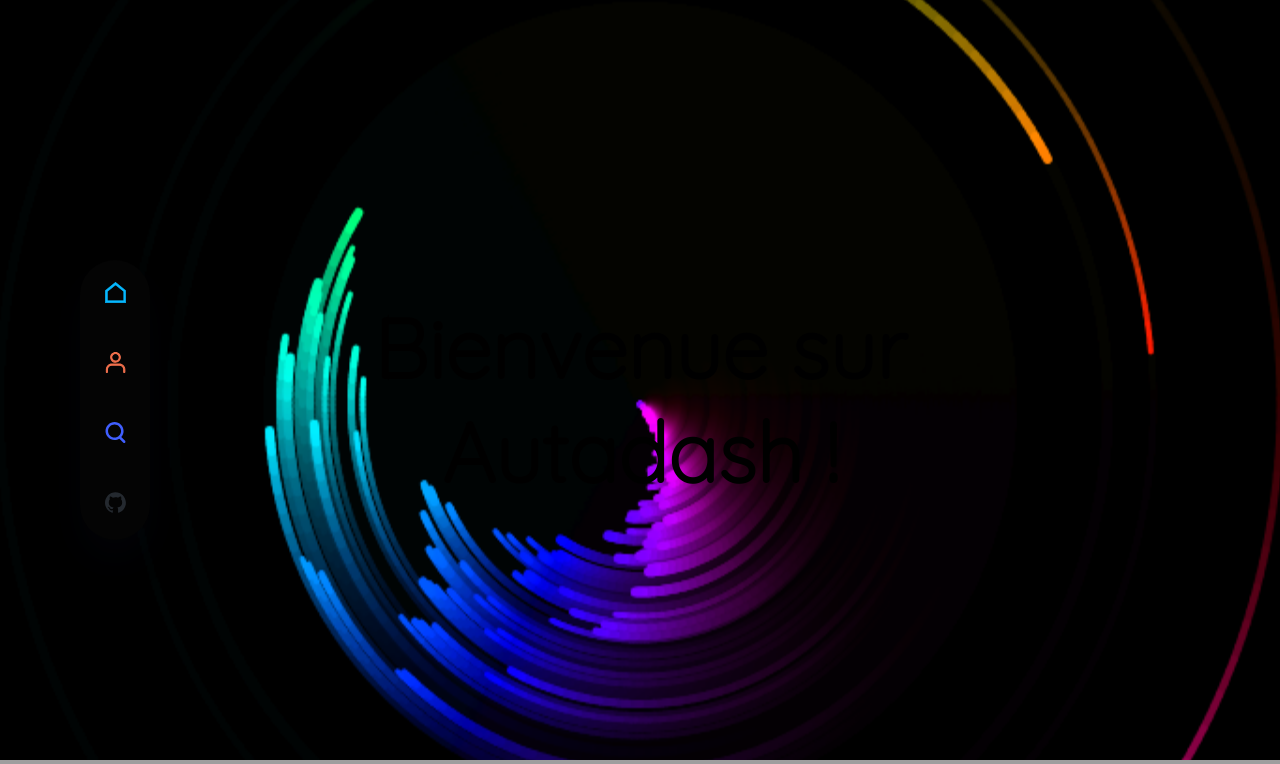
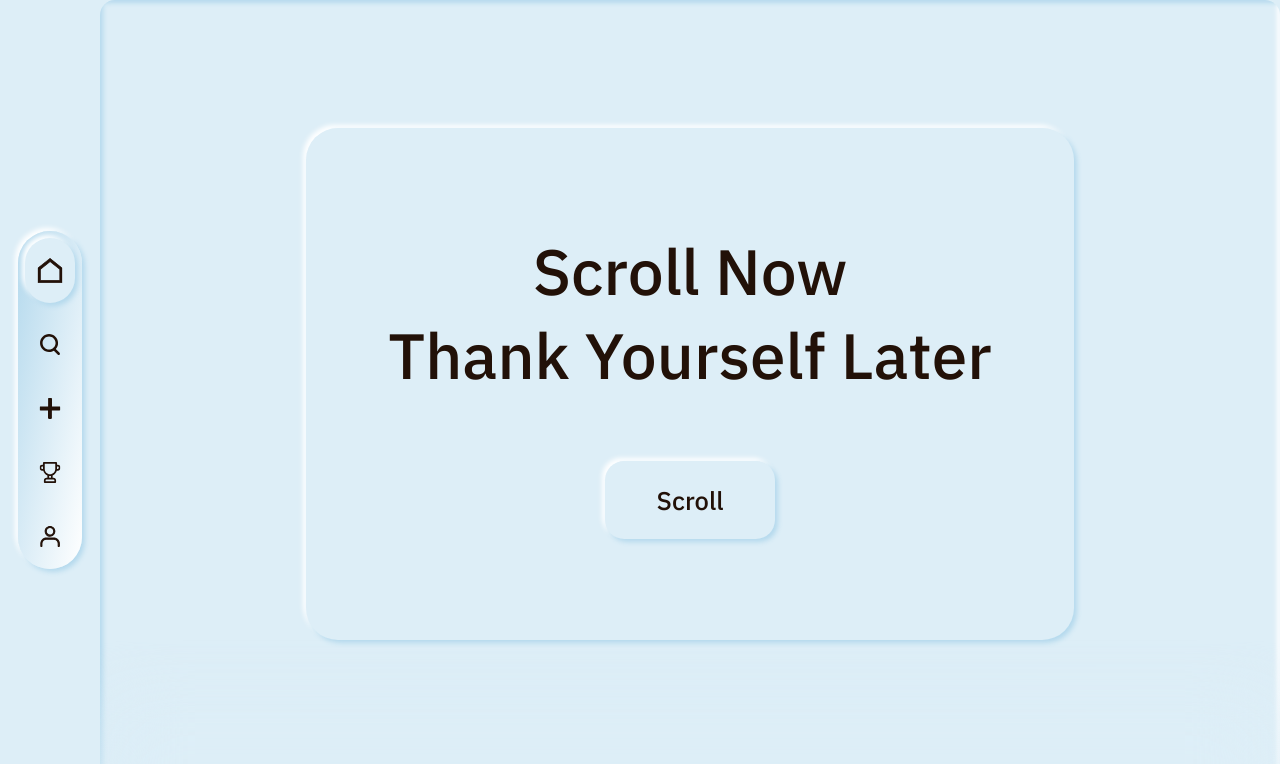
Before and after one commit to Flyns157/autadash, a Python web app: template autadash/templates/test.html in a window 1280 px wide. Shown: the top 764 px of the page. Run offline with Jinja, Linux system fonts and the light colour scheme; the template is opened without the code that fills it, so the values that code supplies are empty; grey boxes are pictures that could not be loaded.

Commit message:
Update test.html with new layout and styles
This commit updates the test.html file with a new layout and styles. The new layout includes a wrapper div, navbar, main section, and footer. The navbar has been updated

```diff
--- a/autadash/assets/css/style.scss
+++ b/autadash/assets/css/style.scss
@@ -19,6 +19,13 @@ body {
     font-size: calc(0.3 * var(--m));
 }
 
+main {
+    display: flex;
+    flex-direction: column;
+    z-index: 2;
+    background-color: #111;
+}
+
 .Ccomponent {
     display: flex;
     justify-content: center;
@@ -26,6 +33,7 @@ body {
     min-height: 100vh;
     width: 100%;
     overflow: hidden;
+    z-index: 2;
 }
 
 .ring {
--- a/autadash/assets/css/test.scss
+++ b/autadash/assets/css/test.scss
@@ -0,0 +1,347 @@
+$shape-size: 80px;
+$distance: 3px;
+$blur: 5px;
+$intensity: 10%;
+$bg-color: #ddeef7;// #ddeef7 #003856
+$navbar-color: $bg-color;
+
+@mixin neumorphism($distance, $blur, $intensity, $inset: false, $shape: flat, $color: $bg-color) {
+    $light-color: lighten($color, $intensity);
+    $dark-color: darken($color, $intensity);
+    @if $shape == concave {
+        background: linear-gradient(to bottom right, $light-color, $dark-color);
+    } @else if $shape == convex {
+        background: linear-gradient(to top left, $light-color, $dark-color);
+    } @else {
+        background: $color;
+    }
+    box-shadow:
+        $distance $distance $blur $dark-color if($inset, inset, null),
+        -#{$distance} -#{$distance} $blur $light-color if($inset, inset, null);
+}
+
+html {
+    background-color: $bg-color;
+}
+
+::-webkit-scrollbar {
+    @include neumorphism($distance, $blur, $intensity, true, flat, $bg-color);
+    border-radius: 50px;
+}
+
+::-webkit-scrollbar-thumb {
+    @include neumorphism($distance, $blur, $intensity, false, convex, $bg-color);
+    border-radius: 50px;
+}
+
+* {
+    box-sizing: border-box;
+    scroll-behavior: smooth;
+    padding: 0;
+    margin: 0;
+}
+
+// base structure page
+.wrapper {
+    width: 100px;
+    min-height: 100vh;
+    background: $bg-color;
+    display: grid;
+    align-items: center;
+    justify-items: center;
+    position: absolute;
+}
+
+nav {
+    z-index: 100;
+    width: 64px;
+    display: flex;
+    flex-direction: column;
+    align-items: center;
+    padding: 0;
+    border-radius: 40px;
+    position: relative;
+    @include neumorphism($distance, $blur, $intensity, false, convex, $navbar-color);
+    color: invert($bg-color);
+
+    .home {
+        $H: 1.3;
+        height: 50px * $H;
+        font-size: 25px;
+        margin-bottom: 7px * $H;
+        // background-color: invert($navbar-color);
+        // color: $navbar-color;
+        // filter: drop-shadow(0 0 5px invert($navbar-color));
+        @include neumorphism($distance, $blur, $intensity, false, flat, $navbar-color);
+
+        &:hover {
+            @include neumorphism($distance, $blur, $intensity, true, convex, $navbar-color);
+            color: invert($navbar-color);
+            filter: none;
+
+            &:active {
+                @include neumorphism($distance, $blur, $intensity * 2, true, convex, $navbar-color);
+                svg {
+                    opacity: 75%;
+                }
+            }
+
+            > * {
+                font-size: 25px - 2px;
+
+                svg {
+                    transform: translateX(-(50px - (25px - 2px))/2);
+                }
+            }
+        }
+
+        svg {
+            transform: translateX(-(50px-25px)/2);
+        }
+    }
+
+    > * {
+        width: 50px;
+        height: 50px;
+        cursor: pointer;
+        display: inline-flex;
+        align-items: center;
+        justify-content: flex-end;
+        font-size: 21px;
+        border-radius: 45px;
+        margin: 7px;
+        color: invert($navbar-color);
+
+        &:hover {
+            @include neumorphism($distance, $blur, $intensity, true, concave, $navbar-color);
+
+            &:active {
+                @include neumorphism($distance, $blur, $intensity, true, convex, $navbar-color);
+                svg {
+                    opacity: 75%;
+                }
+            }
+
+            > * {
+                font-size: 21px - 1px;
+
+                svg {
+                    transform: translateX(-(50px - (21px - 1px))/2);
+                }
+            }
+        }
+
+        svg {
+            display: inline-block;
+            width: 1em;
+            height: 1em;
+            stroke-width: 0;
+            stroke: currentColor;
+            fill: currentColor;
+            transform: translateX(-(50px-21px)/2);
+        }
+    }
+}
+
+//  footer test
+
+@import url("https://fonts.googleapis.com/css?family=IBM%20Plex%20Sans:500|IBM%20Plex%20Sans:300");
+
+:root {
+    --m: 4rem;
+}
+
+main {
+    width: calc(100vw - 100px);
+    overflow-x: hidden;
+    border-radius: 15px;
+    transform: translateX(100px)
+}
+
+.foot {
+    // background-color: black;
+    @include neumorphism($distance, $blur, $intensity, true, flat, $bg-color);
+    color: white;
+    font-family: "IBM Plex Sans";
+    font-weight: 300;
+
+    display: flex;
+    flex-direction: column;
+
+    align-items: center;
+    height: 180vh;
+    margin: 0;
+    color: #d5d5d5;
+    font-size: calc(0.3 * var(--m));
+}
+
+h2 {
+    font-weight: 500;
+    text-align: center;
+    font-size: var(--m);
+    margin: 0;
+}
+
+h3 {
+    font-weight: 500;
+    font-size: calc(0.6 * var(--m));
+    margin: 0;
+}
+
+.card {
+    height: calc(8 * var(--m));
+    width: calc(12 * var(--m));
+    // background: linear-gradient(120deg, #ff8064, #725bdc);
+    @include neumorphism($distance, $blur, $intensity, false, flat);
+    color: invert($bg-color);
+    border-radius: calc(0.5 * var(--m));
+
+    display: flex;
+    flex-direction: column;
+    justify-content: center;
+    align-items: center;
+    gap: var(--m);
+
+    position: fixed;
+    margin: calc(2 * var(--m)) calc(5 * var(--m)) calc(5 * var(--m)) calc(5 * var(--m));
+
+    > a {
+        @include neumorphism($distance, $blur, $intensity, false, flat);
+        font-size: calc(0.4 * var(--m));
+        border: none;
+        // color: #e5e5e5;
+        color: invert($bg-color);
+        font-family: "IBM Plex Sans";
+        font-weight: 400;
+        padding: calc(0.35 * var(--m)) calc(0.8 * var(--m));
+        border-radius: calc(0.3 * var(--m));
+
+        &:active {
+            @include neumorphism($distance, $blur, $intensity, false, convex);
+            opacity: 75%;
+        }
+    }
+}
+
+
+footer {
+    margin-top: 80vh;
+    z-index: 500;
+    width: 100%;
+    height: 100vh;
+
+    display: flex;
+    flex-direction: row;
+    justify-content: space-evenly;
+    align-items: flex-end;
+    padding: 5rem 2vw;
+    position: relative;
+}
+
+footer::before {
+    content: "";
+    position: absolute;
+    inset: 0;
+    background: linear-gradient(
+        rgba($bg-color, 0) 5%,
+        rgba($bg-color, 0.3) 20%,
+        rgba($bg-color, 0.6) 30%,
+        rgba($bg-color, 0.8) 40%,
+        rgba($bg-color, 1) 50%,
+        $bg-color
+    );
+    z-index: -7;
+}
+
+.backdrop {
+    z-index: -5;
+    position: absolute;
+    inset: 0;
+
+    backdrop-filter: blur(40px);
+    -webkit-backdrop-filter: blur(40px);
+
+    mask-image: linear-gradient(
+        rgba(0, 0, 0, 0),
+        rgba(0, 0, 0, 0.5) 10%,
+        rgba(0, 0, 0, 0.8) 20%,
+        rgba(0, 0, 0, 1) 30%,
+        rgb(0, 0, 0)
+    );
+
+    -webkit-mask-image: linear-gradient(
+        rgba(0, 0, 0, 0),
+        rgba(0, 0, 0, 0.5) 10%,
+        rgba(0, 0, 0, 0.8) 20%,
+        rgba(0, 0, 0, 1) 30%,
+        rgb(0, 0, 0)
+    );
+}
+
+.col {
+    flex-direction: column;
+    align-items: flex-start;
+    justify-content: flex-start;
+    padding: calc(0.3 * var(--m)) calc(0.8 * var(--m));
+    width: 28%;
+}
+
+.col2,
+.col3 {
+    // background-color: #121212;
+    @include neumorphism($distance, $blur, $intensity, false, convex, rgba(invert($bg-color), 0.5));
+    border-radius: calc(0.5 * var(--m));
+}
+
+img {
+    height: calc(0.3 * var(--m));
+    object-fit: cover;
+}
+
+.social {
+    display: flex;
+    flex-direction: row;
+    justify-content: flex-start;
+    gap: 1rem;
+}
+
+a {
+    text-decoration: none;
+    color: inherit;
+}
+
+.link {
+    width: calc(0.8 * var(--m));
+    height: calc(0.8 * var(--m));
+    background-color: rgba(invert($bg-color), 0.1);
+    border-radius: calc(0.1 * var(--m));
+
+    display: flex;
+    justify-content: center;
+    align-items: center;
+}
+
+@media screen and (max-width: 1000px) {
+    :root {
+        --m: 3rem;
+    }
+}
+
+@media screen and (max-width: 700px) {
+    footer {
+        flex-direction: column;
+        padding: 5rem 20vw;
+    }
+    .col {
+        width: 100%;
+    }
+}
+
+z {
+--c0: #71a1ff;
+--c1: #4d85f6;
+--c2: #3b72e2;
+--c3: #336de2;
+--c4: #2151af;
+--c5: #244483;
+--c6: #111;}
--- a/autadash/templates/auth/profile.html
+++ b/autadash/templates/auth/profile.html
@@ -6,6 +6,7 @@
 
 {% block content %}
 <main class="Cheader">
+    <div>
         <h2>Hello, {{ name }} !</h1>
         <p>Your email : {{ email }}</p>
         {% if not email_confirmed %}
@@ -14,5 +15,6 @@
             </form>
         {% endif %}
         <a href="{{ url_for('auth.logout') }}" class="leave">Logout</a>
+    </div>
 </main>
 {% endblock %}
--- a/autadash/templates/layout.html
+++ b/autadash/templates/layout.html
@@ -13,7 +13,7 @@
 
 <body>
     {% include "navbar.partial.html" %}
-    <main style="display: flex;flex-direction: column;">
+    <main>
     {% block content %}
     {% endblock %}
 
--- a/autadash/templates/test.html
+++ b/autadash/templates/test.html
@@ -1,130 +1,137 @@
-{% extends "layout.html" %}
+<!DOCTYPE html>
+<html lang="fr">
 
-{% block head %}
-<link rel="stylesheet" href="/css/test.css" />
-<title>Autadash | Test</title>
-{% endblock %}
+<head>
+    <meta charset="UTF-8">
+    <meta name="viewport" content="width=device-width, initial-scale=1.0">
+    <title>test</title>
+    <link rel="stylesheet" href="../assets/css/test.css">
+    <link rel="icon" href="../assets/img/logo.svg" type="image/svg">
+    <script>
+        let docTitle = document.title;
+        window.addEventListener("blur", () => { document.title = "Come back 😭"; })
+        window.addEventListener("focus", () => { document.title = docTitle; })
+    </script>
+</head>
 
-{% block content %}
-<canvas id="c">
-</canvas>
-<header class="Cheader">
-    <h1>Bienvenue sur Autadash !</h1>
-</header>
-<article id="article1">
-    <ul class="slider">
-        <li class="item" style="
-        background-image: url('https://cdn.mos.cms.futurecdn.net/dP3N4qnEZ4tCTCLq59iysd.jpg');
-      ">
-            <div class="content">
-                <h2 class="title">"Lossless Youths"</h2>
-                <p class="description">
-                    Lorem ipsum, dolor sit amet consectetur adipisicing elit.
-                    Tempore fuga
-                    voluptatum, iure corporis inventore praesentium nisi. Id
-                    laboriosam
-                    ipsam enim.
-                </p>
+<body>
+    <div class="wrapper">
+        <nav>
+            <a class="home">
+                <svg>
+                    <use xlink:href="#icon-home"></use>
+                </svg>
+            </a>
             <a href="#">
-                    <button>Read More</button>
+                <svg>
+                    <use xlink:href="#icon-search"></use>
+                </svg>
             </a>
+            <a href="#">
+                <svg>
+                    <use xlink:href="#icon-plus"></use>
+                </svg>
+            </a>
+            <a href="#">
+                <svg>
+                    <use xlink:href="#icon-cup"></use>
+                </svg>
+            </a>
+            <a href="#">
+                <svg>
+                    <use xlink:href="#icon-user"></use>
+                </svg>
+            </a>
+        </nav>
     </div>
-        </li>
-        <li class="item" style="background-image: url('https://i.redd.it/tc0aqpv92pn21.jpg')">
-            <div class="content">
-                <h2 class="title">"Estrange Bond"</h2>
-                <p class="description">
-                    Lorem ipsum, dolor sit amet consectetur adipisicing elit.
-                    Tempore fuga
-                    voluptatum, iure corporis inventore praesentium nisi. Id
-                    laboriosam
-                    ipsam enim.
-                </p>
-                <a href="#">
-                    <button>Read More</button>
-                </a>
+    <main>
+        <!-- <img src="../assets/img/logo.svg" style="filter: drop-shadow(0 0 50px #000);"/> -->
+        <div class="foot">
+            <div class="card">
+                <h2>Scroll Now<br>Thank Yourself Later</h2>
+                <a href="#footer">Scroll</a>
             </div>
-        </li>
-        <li class="item" style="
-        background-image: url('https://wharferj.files.wordpress.com/2015/11/bio_north.jpg');
-      ">
-            <div class="content">
-                <h2 class="title">"The Gate Keeper"</h2>
-                <p class="description">
-                    Lorem ipsum, dolor sit amet consectetur adipisicing elit.
-                    Tempore fuga
-                    voluptatum, iure corporis inventore praesentium nisi. Id
-                    laboriosam
-                    ipsam enim.
-                </p>
-                <a href="#">
-                    <button>Read More</button>
-                </a>
+            <footer id="footer">
+                <div class="col col1">
+                    <h3>Autadash</h3>
+                    <p>Made with <span style="color: #f82c4e; font-size: larger;">❤</span><br>by Cuisset Mattéo</p>
+                    <div class="social">
+                        <a href="https://codepen.io/Juxtopposed" target="_blank" class="link"><img
+                                src="https://assets.codepen.io/9051928/codepen_1.png" alt="" /></a>
+                        <a href="https://twitter.com/juxtopposed" target="_blank" class="link"><img
+                                src="https://assets.codepen.io/9051928/x.png" alt="" /></a>
+                        <a href="https://youtube.com/@juxtopposed" target="_blank" class="link"><img
+                                src="https://assets.codepen.io/9051928/youtube_1.png" alt="" /></a>
                     </div>
-        </li>
-        <li class="item" style="
-        background-image: url('https://images7.alphacoders.com/878/878663.jpg');
-      ">
-            <div class="content">
-                <h2 class="title">"Last Trace Of Us"</h2>
-                <p class="description">
-                    Lorem ipsum, dolor sit amet consectetur adipisicing elit.
-                    Tempore fuga
-                    voluptatum, iure corporis inventore praesentium nisi. Id
-                    laboriosam
-                    ipsam enim.
-                </p>
-                <a href="#">
-                    <button>Read More</button>
-                </a>
+                    <p style="color: #818181; font-size: smaller">2024 © All Rights Reserved</p>
                 </div>
-        </li>
-        <li class="item" style="
-        background-image: url('https://theawesomer.com/photos/2017/07/simon_stalenhag_the_electric_state_6.jpg');
-      ">
-            <div class="content">
-                <h2 class="title">"Urban Decay"</h2>
-                <p class="description">
-                    Lorem ipsum, dolor sit amet consectetur adipisicing elit.
-                    Tempore fuga
-                    voluptatum, iure corporis inventore praesentium nisi. Id
-                    laboriosam
-                    ipsam enim.
-                </p>
-                <a href="#">
-                    <button>Read More</button>
-                </a>
+                <div class="col col2">
+                    <p>About</p>
+                    <p>Our mission</p>
+                    <p>Privacy Policy</p>
+                    <p>Terms of service</p>
                 </div>
-        </li>
-        <li class="item" style="
-        background-image: url('https://da.se/app/uploads/2015/09/simon-december1994.jpg');
-      ">
-            <div class="content">
-                <h2 class="title">"The Migration"</h2>
-                <p class="description">
-                    Lorem ipsum, dolor sit amet consectetur adipisicing elit.
-                    Tempore fuga
-                    voluptatum, iure corporis inventore praesentium nisi. Id
-                    laboriosam
-                    ipsam enim.
-                </p>
-                <a href="#">
-                    <button>Read More</button>
-                </a>
+                <div class="col col3">
+                    <p>Services</p>
+                    <p>Products</p>
+                    <p>Join our team</p>
+                    <p>Partner with us</p>
                 </div>
-        </li>
-    </ul>
-    <div class="moving-clouds" style="background-image: url('http://demos.creative-tim.com/paper-kit-2/assets/img/clouds.png'); "></div>
-    <nav class="nav">
-        <ion-icon class="btn prev" name="arrow-back-outline"></ion-icon>
-        <ion-icon class="btn next" name="arrow-forward-outline"></ion-icon>
-    </nav>
-</article>
-{% endblock %}
+                <div class="backdrop"></div>
+            </footer>
+        </div>
+    </main>
 
-{% block script %}
-<script type="module" src="https://unpkg.com/ionicons@7.1.0/dist/ionicons/ionicons.esm.js"></script>
-<script nomodule src="https://unpkg.com/ionicons@7.1.0/dist/ionicons/ionicons.js"></script>
-<script src="/js/carroussel.js"></script>
-<script src="/js/spiral.js"></script>
-{% endblock %}
+
+
+
+
+    <svg style="display:none" xmlns="http://www.w3.org/2000/svg" hidden xmlns:xlink="http://www.w3.org/1999/xlink">
+        <defs>
+            <symbol id="icon-plus" viewBox="0 0 32 32">
+                <title>plus</title>
+                <path
+                    d="M32 14.4v3.2c0 0.8-0.64 1.44-1.44 1.44h-11.68v11.52c0 0.8-0.64 1.44-1.44 1.44h-3.040c-0.8 0-1.44-0.64-1.44-1.44v-11.52h-11.52c-0.8 0-1.44-0.64-1.44-1.44v-3.2c0-0.8 0.64-1.44 1.44-1.44h11.68v-11.52c-0.16-0.8 0.48-1.44 1.28-1.44h3.2c0.8 0 1.44 0.64 1.44 1.44v11.68h11.68c0.64-0.16 1.28 0.48 1.28 1.28z">
+                </path>
+            </symbol>
+            <symbol id="icon-search" viewBox="0 0 32 32">
+                <title>search</title>
+                <path
+                    d="M30.56 28.64l-5.76-5.76c2.24-2.4 3.52-5.6 3.52-9.12 0-7.52-6.24-13.76-13.76-13.76s-13.76 6.24-13.76 13.76 6.24 13.76 13.76 13.76c2.72 0 5.12-0.8 7.36-2.080l6.080 6.080c0.32 0.32 0.8 0.48 1.28 0.48s0.96-0.16 1.28-0.48c0.8-0.8 0.8-2.080 0-2.88zM4.64 13.76c0-5.44 4.48-9.92 9.92-9.92s9.92 4.48 9.92 9.92-4.48 9.92-9.92 9.92-9.92-4.48-9.92-9.92z">
+                </path>
+            </symbol>
+            <symbol id="icon-user" viewBox="0 0 32 32">
+                <title>user</title>
+                <path
+                    d="M16 0.64c4.16 0 7.52 3.36 7.52 7.36 0 4.16-3.36 7.52-7.52 7.52s-7.36-3.36-7.36-7.52c-0.16-4 3.2-7.36 7.36-7.36zM16 2.56c-3.2 0-5.6 2.56-5.6 5.6s2.4 5.6 5.6 5.6 5.76-2.56 5.76-5.76-2.56-5.44-5.76-5.44z">
+                </path>
+                <path
+                    d="M16 16.32c-2.24 0-4.16-0.8-5.76-2.4s-2.4-3.68-2.4-5.76c0-2.24 0.8-4.16 2.4-5.76s3.52-2.4 5.76-2.4c4.48 0 8.16 3.68 8.16 8.16s-3.68 8.16-8.16 8.16zM16 1.44c-1.76 0-3.52 0.64-4.8 1.92s-1.92 3.040-1.92 4.8c0 1.76 0.64 3.52 1.92 4.8s2.88 1.92 4.8 1.92c3.84 0 6.72-3.040 6.72-6.72s-3.040-6.72-6.72-6.72zM16 14.56c-3.52 0-6.4-2.88-6.4-6.4 0-1.76 0.64-3.36 1.92-4.48s2.72-1.92 4.48-1.92c3.68 0 6.4 2.72 6.4 6.4 0 1.76-0.64 3.36-1.92 4.48-1.28 1.28-2.88 1.92-4.48 1.92zM16 3.2c-1.44 0-2.56 0.48-3.52 1.44s-1.44 2.080-1.44 3.52c0 2.72 2.24 4.96 4.96 4.96 1.28 0 2.56-0.48 3.52-1.44s1.44-2.24 1.44-3.52c0-2.72-2.24-4.96-4.96-4.96z">
+                </path>
+                <path
+                    d="M3.68 30.4c0 1.12-1.76 1.12-1.76 0v-3.68c0-4.64 3.84-8.48 8.48-8.48h11.36c4.64 0 8.48 3.84 8.48 8.48v3.68c0 1.12-1.76 1.12-1.76 0v-3.68c0-3.68-3.040-6.72-6.72-6.72h-11.36c-3.68 0-6.72 3.040-6.72 6.72v3.68z">
+                </path>
+                <path
+                    d="M29.28 32c-0.96 0-1.6-0.64-1.6-1.6v-3.68c0-1.6-0.64-3.040-1.76-4.16s-2.56-1.76-4.16-1.76h-11.36c-1.6 0-3.040 0.64-4.16 1.76s-1.76 2.56-1.76 4.16v3.68c0 0.96-0.64 1.6-1.6 1.6s-1.6-0.64-1.6-1.6v-3.68c0-2.4 0.96-4.8 2.72-6.56 1.6-1.6 3.84-2.56 6.4-2.56h11.36c2.4 0 4.8 0.96 6.56 2.72s2.72 4 2.72 6.56v3.52c-0.16 0.96-0.8 1.6-1.76 1.6zM10.4 19.36h11.36c1.92 0 3.84 0.8 5.28 2.24s2.24 3.2 2.24 5.28v3.52c0 0 0 0.16 0.16 0.16s0.16-0.16 0.16-0.16v-3.68c0-2.080-0.8-4-2.24-5.44s-3.36-2.24-5.44-2.24h-11.52c-2.080 0-4 0.8-5.44 2.24s-2.24 3.36-2.24 5.44v3.68c0 0 0 0.16 0.16 0.16s0-0.16 0-0.16v-3.68c0-1.92 0.8-3.84 2.24-5.28 1.44-1.28 3.2-2.080 5.28-2.080z">
+                </path>
+            </symbol>
+            <symbol id="icon-cup" viewBox="0 0 32 32">
+                <title>cup</title>
+                <path
+                    d="M28 4h-1.28v-2.72c0-0.8-0.64-1.28-1.28-1.28h-18.72c-0.8 0-1.44 0.64-1.44 1.28v2.72h-1.28c-2.24 0-4 1.76-4 4v1.28c0 2.24 1.76 4 4 4h1.76c0.8 3.2 3.2 5.92 6.24 7.2v3.52h-1.28c-2.24 0-4 1.76-4 4v2.72c0 0.64 0.48 1.28 1.28 1.28h16c0.8 0 1.28-0.64 1.28-1.28v-2.72c0-2.24-1.76-4-4-4h-1.28v-3.52c3.2-1.28 5.44-4 6.4-7.2h1.6c2.24 0 4-1.76 4-4v-1.28c0-2.24-1.76-4-4-4zM4 10.72c-0.8 0-1.28-0.64-1.28-1.44v-1.28c0-0.8 0.64-1.28 1.28-1.28h1.28v4h-1.28zM22.72 28v1.28h-13.44v-1.28c0-0.8 0.64-1.28 1.28-1.28h10.72c0.8 0 1.44 0.48 1.44 1.28zM17.28 24h-2.56v-2.72c0.96 0.16 1.76 0.16 2.72 0v2.72zM16 18.72c-4.48 0-8-3.52-8-8v-8h16v8c0 4.32-3.52 8-8 8zM29.28 9.28c0 0.8-0.64 1.28-1.28 1.28h-1.28v-3.84h1.28c0.8 0 1.28 0.64 1.28 1.28v1.28z">
+                </path>
+            </symbol>
+            <symbol id="icon-home" viewBox="0 0 32 32">
+                <title>home</title>
+                <path
+                    d="M16 4.48l12.48 9.92v14.080h-24.96v-14.080l12.48-9.92zM16 0.48l-15.52 12.48v18.72h31.040v-18.72l-15.52-12.48z">
+                </path>
+                <path
+                    d="M32 32h-32v-19.2l16-12.8 16 12.8v19.2zM0.8 31.2h30.4v-18.080l-15.2-12.16-15.2 12.16v18.080zM28.8 28.8h-25.6v-14.56l12.8-10.24 12.8 10.24v14.56zM4 28h24.16v-13.44l-12-9.6-12 9.6v13.44z">
+                </path>
+            </symbol>
+        </defs>
+    </svg>
+</body>
+
+</html>
```
Also changed, not shown: autadash/assets/css/style.css, autadash/assets/css/test.css. Lines whose indentation alone changed are shown as unchanged.
